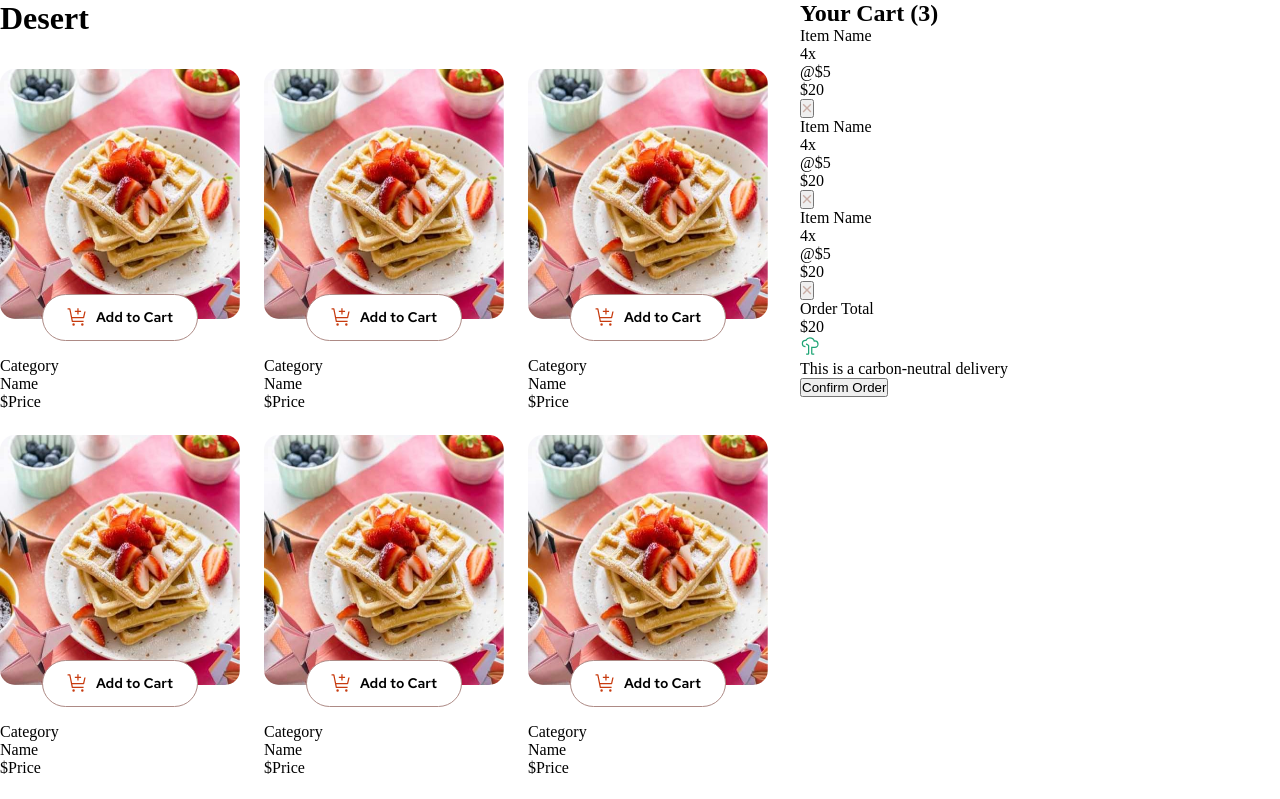
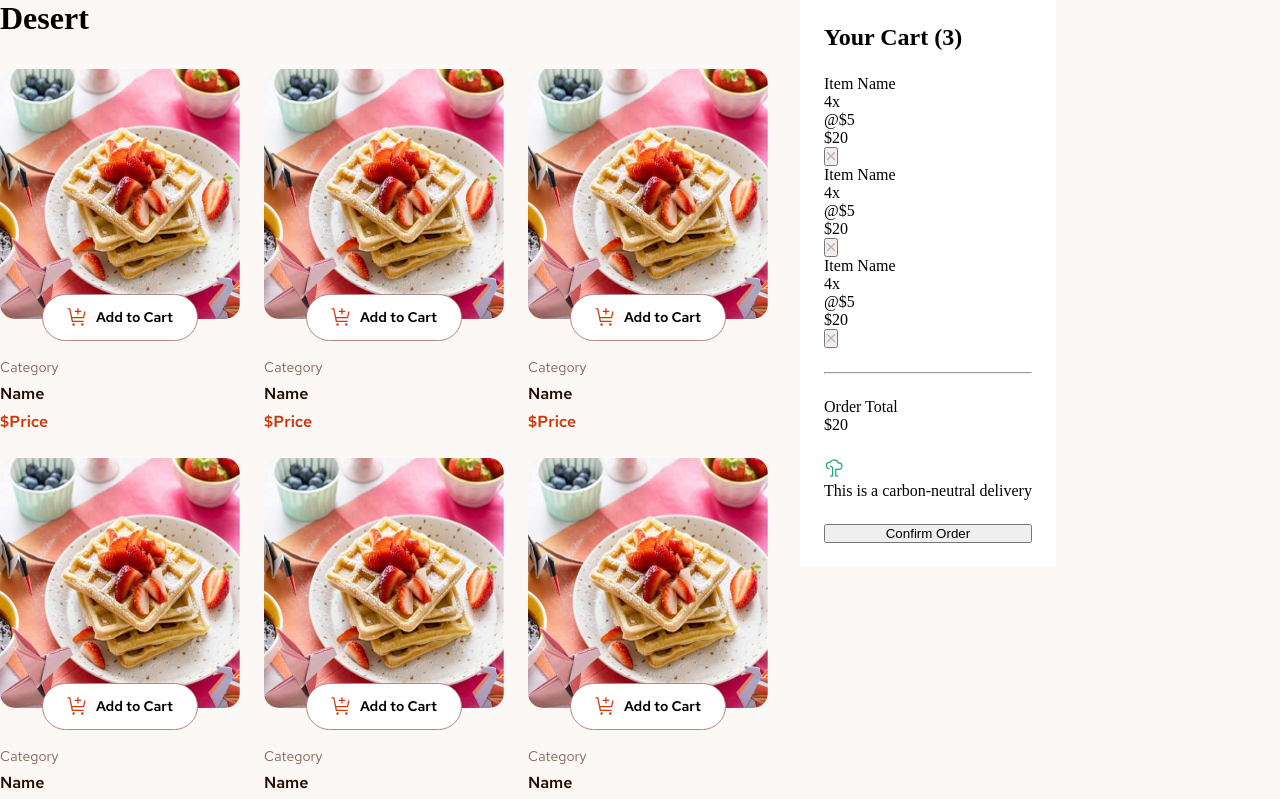
Before and after one commit to ben-demetrius/workspaces, a React (Vite) app: page / in a window 1280 px wide. Shown: the top 799 px of the page. Built offline with nearby package versions, Linux system fonts and the light colour scheme.

Commit message:
snapshot.

```diff
--- a/src/assets/components/Order.jsx
+++ b/src/assets/components/Order.jsx
@@ -84,7 +84,7 @@ const Order = () => {
           </button>
         </div>
       </div>
-
+      <hr />
       <div className="cart-total">
         <p className="cart-total--label">Order Total</p>
         <p className="cart-total--price">$20</p>
--- a/src/assets/styles/_theme.scss
+++ b/src/assets/styles/_theme.scss
@@ -104,10 +104,8 @@ $font: "Red Hat Text", sans-serif;
 }
 
 //Components
-img {
-  width: 300px;
-  height: 300px;
-  border-radius: 15px;
+#root {
+  background-color: $rose-50;
 }
 //Test ---------------------------------
 // div {
--- a/src/assets/styles/cart-item.scss
+++ b/src/assets/styles/cart-item.scss
@@ -12,6 +12,7 @@
     .cart--image {
       width: 240px;
       height: 250px;
+      border-radius: 15px;
 
       @media (max-width: $md) {
         width: 213px;
@@ -43,13 +44,21 @@
   }
 
   .cart-card-texts {
+    @include flex($direction: column, $gap: $space-50);
+
     .cart--category {
+      @extend .text-preset-4;
+      color: $rose-500;
     }
 
     .cart--name {
+      @extend .text-preset-3;
+      color: $rose-900;
     }
 
     .cart--price {
+      @extend .text-preset-3;
+      color: $red;
     }
   }
 }
--- a/src/assets/styles/order.scss
+++ b/src/assets/styles/order.scss
@@ -1 +1,65 @@
 @import "./theme";
+
+.cart-order {
+  @include flex($direction: column, $gap: $space-300);
+
+  height: fit-content;
+  padding: $space-300;
+
+  background-color: $white;
+
+  .cart-order--h2 {
+  }
+
+  .cart-order-items {
+    .cart-order-item {
+      .cart-item-details {
+        .cart-order--name {
+        }
+
+        .cart-item-rates {
+          .cart-item--quantity {
+          }
+
+          .cart-item--price {
+          }
+
+          .cart-item--total {
+          }
+        }
+      }
+
+      .cart-item--close-btn {
+        svg {
+          path {
+          }
+        }
+      }
+    }
+  }
+
+  hr {
+    color: $rose-100;
+  }
+
+  .cart-total {
+    .cart-total--label {
+    }
+
+    .cart-total--price {
+    }
+  }
+
+  .cart-carbon {
+    svg {
+      path {
+      }
+    }
+
+    .cart-carbon--p {
+    }
+  }
+
+  .cart-oder--confirm-btn {
+  }
+}
```
